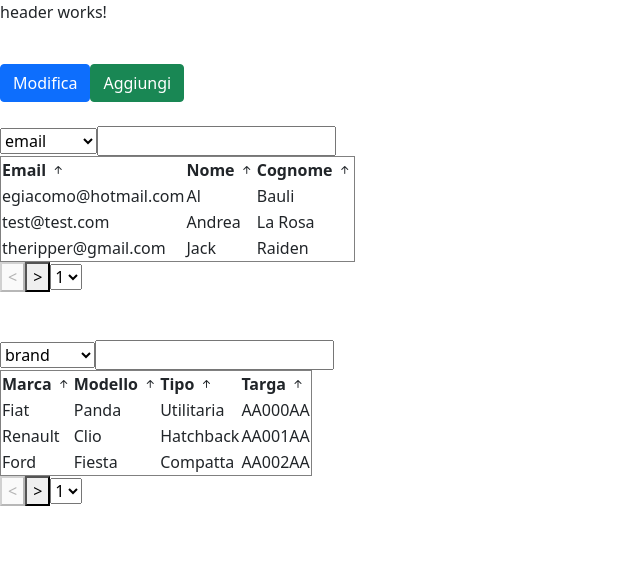
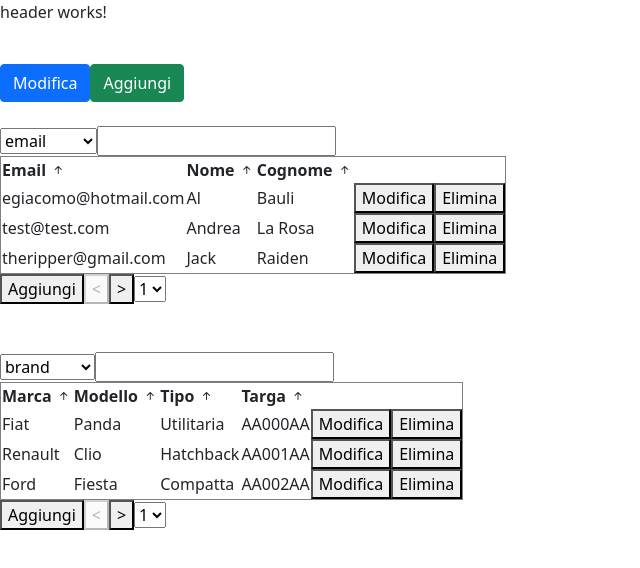
Before and after one commit to Andrea-LaRoss/RentalKarsAngular, an Angular app: page / in a window 1280 px wide. Shown: the top 568 px of the page, without its empty margins (0-640 px from the left). Built offline with nearby package versions, Linux system fonts and the light colour scheme.

Commit message:
Da sistemare

```diff
--- a/src/app/app.component.ts
+++ b/src/app/app.component.ts
@@ -1,12 +1,13 @@
-import { Component } from '@angular/core';
+import {Component} from '@angular/core';
 import {ButtonConfig} from "./config/button-config";
 import {TableHeaders} from "./config/table-headers";
 import {TableConfig} from "./config/table-config";
-import { USERS } from "./classes/mock-users";
-import { CARS } from "./classes/mock-cars";
+import {USERS} from "./classes/mock-users";
+import {CARS} from "./classes/mock-cars";
 import {OrderTable} from "./config/order-table";
 import {SearchParams} from "./config/search-params";
 import {TablePagination} from "./config/table-pagination";
+import {ActionsEnum} from "./config/actions-enum";
 
 @Component({
   selector: 'app-root',
@@ -18,6 +19,7 @@ export class AppComponent {
   title = 'RentalKars';
   users = USERS;
   cars = CARS;
+  actions: ActionsEnum[] = [ActionsEnum.NEW_ROW, ActionsEnum.EDIT, ActionsEnum.DELETE];
 
   modifica: ButtonConfig = {
     css: "btn btn-primary",
@@ -79,14 +81,16 @@ export class AppComponent {
     headers: this.headersUtenti,
     order: this.orderUtenti,
     search: this.userColumns,
-    pagination: this.paginationDefault
+    pagination: this.paginationDefault,
+    actions: this.actions
   };
 
   auto: TableConfig = {
     headers: this.headersAuto,
     order: this.orderAuto,
     search: this.carColumns,
-    pagination: this.paginationDefault
+    pagination: this.paginationDefault,
+    actions: this.actions
   };
 
 
--- /dev/null
+++ b/src/app/config/actions-enum.ts
@@ -0,0 +1,3 @@
+export enum ActionsEnum {
+  NEW_ROW ="New_Row" , EDIT = "Edit" , DELETE = "Delete"
+}
--- a/src/app/config/table-config.ts
+++ b/src/app/config/table-config.ts
@@ -2,6 +2,7 @@ import { TableHeaders } from "./table-headers";
 import { OrderTable } from "./order-table";
 import { SearchParams } from "./search-params";
 import { TablePagination } from "./table-pagination";
+import { ActionsEnum } from "./actions-enum";
 
 export class TableConfig {
 
@@ -9,4 +10,5 @@ export class TableConfig {
   order!: OrderTable;
   search!: SearchParams;
   pagination !: TablePagination;
+  actions !: ActionsEnum[];
 }
--- a/src/app/table-template/table-template.component.html
+++ b/src/app/table-template/table-template.component.html
@@ -12,11 +12,13 @@
 
   <tr *ngFor="let d of data">
     <td *ngFor="let h of tableConfig.headers">{{d[h.key]}}</td>
+    <button type="button" (click)="checkMethod(tableConfig.actions[1])" >Modifica</button>
+    <button type="button" (click)="checkMethod(tableConfig.actions[2])" >Elimina</button>
   </tr>
 </table>
+<button type="button" (click)="checkMethod(tableConfig.actions[0])" >Aggiungi</button>
 <button type="button" [disabled]="page === 0" (click)="prevPage()"> < </button>
-<button type="button" [disabled]="check(itemsPerPage * page + itemsPerPage)" (click)="nextPage()"> > </button>
-
+<button type="button" [disabled]="checkEnd(itemsPerPage * page + itemsPerPage)" (click)="nextPage()"> > </button>
 <select #pagination (change)="changePagination(pagination.value)">
   <option *ngFor="let pagination of tableConfig.pagination.itemPerPageOptions">{{pagination}}</option>
 </select>
--- a/src/app/table-template/table-template.component.ts
+++ b/src/app/table-template/table-template.component.ts
@@ -89,14 +89,14 @@ export class TableTemplateComponent implements OnInit {
     this.page++;
     let startPage: number = this.itemsPerPage * this.page;
     let endPage: number = startPage + this.itemsPerPage;
-    if(this.check(endPage)){
+    if(this.checkEnd(endPage)){
       this.data = this.backupData.slice(startPage);
     } else {
       this.data = this.backupData.slice(startPage, endPage);
     }
   }
 
-  check(endPage: number): boolean {
+  checkEnd(endPage: number): boolean {
     return endPage >= this.backupData.length;
   }
 
@@ -111,4 +111,7 @@ export class TableTemplateComponent implements OnInit {
     }
   }
 
+  checkMethod(toPrint: any) {
+    console.log(toPrint);
+  }
 }
```
